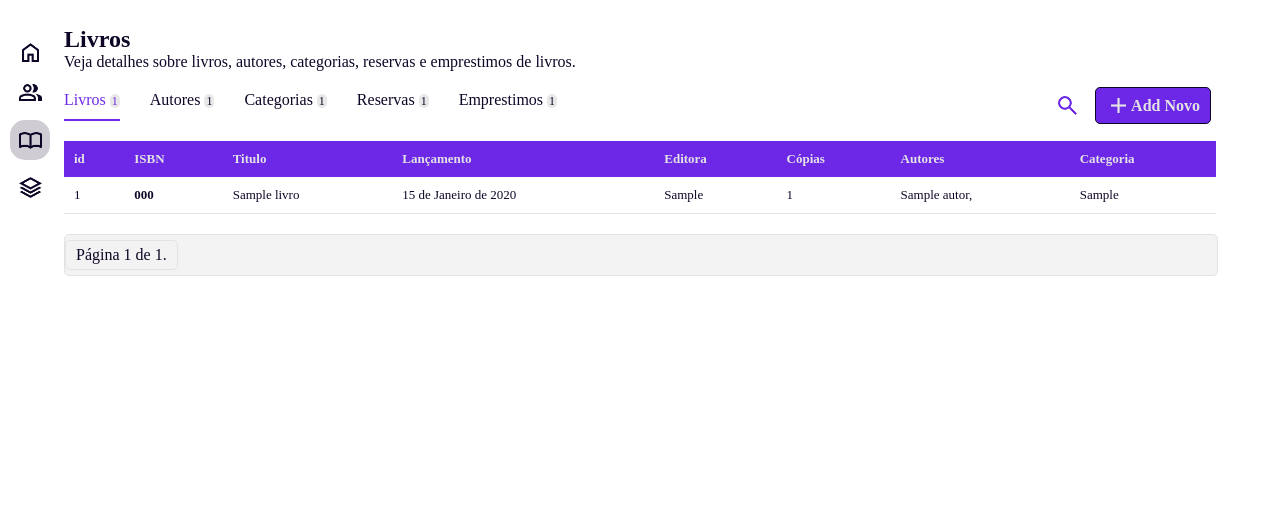
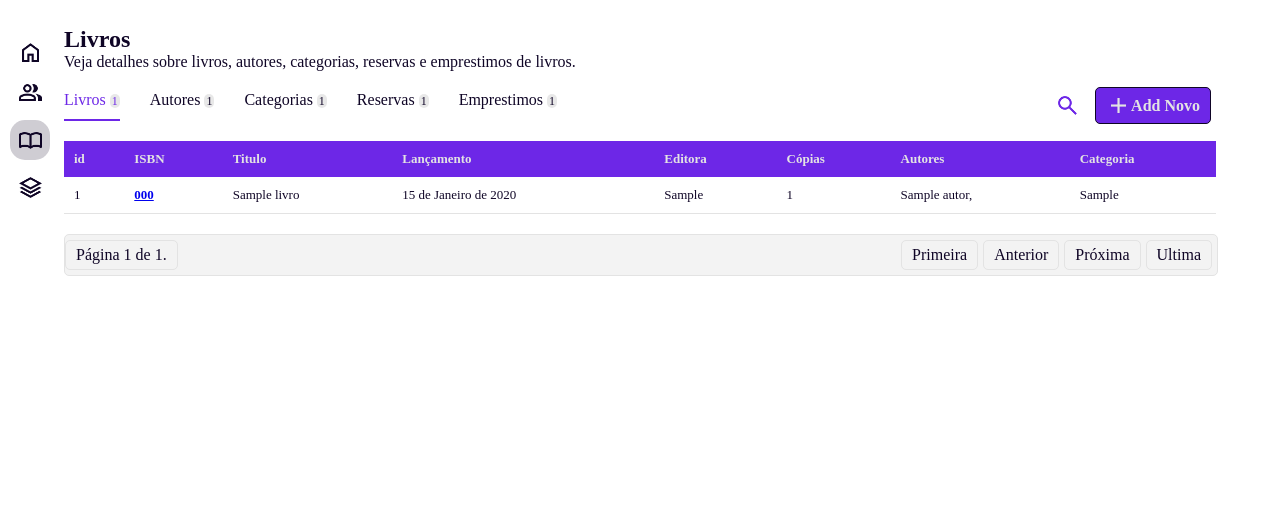
Before and after one commit to leonhardc/biblioteca, a Django app: page /administrador/livros/ in a window 1280 px wide. Shown: the part 60-570 px from the top of the page. Run offline with Django 5.2, Linux system fonts and the light colour scheme; tables that the repository leaves empty hold one stand-in row (values such as "Sample post"); some web fonts are replaced.

Commit message:
Update no template de livros

```diff
--- a/administrador/urls.py
+++ b/administrador/urls.py
@@ -28,10 +28,10 @@ urlpatterns = [
     path('atualizar-livro/<int:lid>/', views.atualizar_informacoes_livro, name='atualizar_livro'),
     path('deletar-livro/<int:lid>/', views.deletar_livro, name='deletar_livro'),
     ## Urls Autor
-    path('criar-livro/', views.criar_livro, name='criar_livro'),
-    path('informacoes-livro/<int:lid>/', views.informacoes_livro, name='informacoes_livro'),
-    path('atualizar-livro/<int:lid>/', views.atualizar_informacoes_livro, name='atualizar_livro'),
-    path('deletar-livro/<int:lid>/', views.deletar_livro, name='deletar_livro'),
+    path('criar-autor/', views.criar_autor, name='criar_autor'),
+    path('informacoes-autor/<int:aid>/', views.informacoes_autor, name='informacoes_autor'),
+    path('atualizar-autor/<int:aid>/', views.atualizar_informacoes_autor, name='atualizar_autor'),
+    path('deletar-autor/<int:aid>/', views.deletar_autor, name='deletar_autor'),
     ## Urls Categoria
     path('criar-categoria/', views.criar_categoria, name='criar_categoria'),
     path('informacoes-categoria/<int:cid>/', views.informacoes_categoria, name='informacoes_categoria'),
--- a/templates/admin/dashboard_admin_livros.html
+++ b/templates/admin/dashboard_admin_livros.html
@@ -24,6 +24,7 @@
         </div>
     </div>
     <!-- Implementar aqui o conteudo das abas do app livro -->
+    <!-- Livros -->
     <div class="tab-content" id="conteudo-aba-livros">
         {%if livros.livros %}
         <table class="tabela">
@@ -43,7 +44,11 @@
                 {% for livro in livros.livros %}
                 <tr>
                     <td>{{livro.id}}</td>
-                    <td><strong>{{livro.isbn}}</strong></td>
+                    <td><strong>
+                        <a href="{% url 'administrador:informacoes_livro' livro.id %}">
+                            {{livro.isbn}}
+                        </a>
+                    </strong></td>
                     <td>{{livro.titulo}}</td>
                     <td>{{livro.lancamento}}</td>
                     <td>{{livro.editora}}</td>
@@ -57,25 +62,35 @@
         <!-- Paginação de Livros -->
         <div class="pagination">
             <span class="step-links">
-                {% if livros.livros.has_previous %}
-                <a href="?type=livro&page=1">&laquo; Primeira</a>
-                <a href="?type=livro&page={{ livros.livros.previous_page_number }}">Anterior</a>
-                {% endif %}
-
                 <span class="current">
                     Página {{ livros.livros.number }} de {{ livros.livros.paginator.num_pages }}.
                 </span>
 
+                <div class="links-pagination">
+
+                    {% if livros.livros.has_previous %}
+                    <a href="?type=livro&page=1">Primeira</a>
+                    <a href="?type=livro&page={{ livros.livros.previous_page_number }}">Anterior</a>
+                    {% else %}
+                    <span>Primeira</span>
+                    <span>Anterior</span>
+                    {% endif %}
+
                     {% if livros.livros.has_next %}
-                <a href="?type=livro&page={{ livros.livros.next_page_number }}">Proxima</a>
-                <a href="?type=livro&page={{ livros.livros.paginator.num_pages }}">Ultima &raquo;</a>
+                    <a href="?type=livro&page={{ livros.livros.next_page_number }}">Próxima</a>
+                    <a href="?type=livro&page={{ livros.livros.paginator.num_pages }}">Ultima</a>
+                    {% else %}
+                    <span>Próxima</span>
+                    <span>Ultima</span>
                     {% endif %}
+                </div>
             </span>
         </div>
         {%endif%}
     </div>
+    <!-- Autores -->
     <div class="tab-content" id="conteudo-aba-autores" style="display: none;">
-        {%if livros.livros %}
+        {%if livros.autores %}
         <table class="tabela">
             <thead>
                 <tr>
@@ -89,7 +104,11 @@
                 {% for autor in livros.autores %}
                 <tr>
                     <td>{{autor.id}}</td>
-                    <td><strong>{{autor.nome}}</strong></td>
+                    <td><strong>
+                        <a href="{% url 'administrador:informacoes_autor' autor.id %}">
+                            {{autor.nome}}
+                        </a>
+                    </strong></td>
                     <td>{{autor.cpf}}</td>
                     <td>{{autor.nacionalidade}}</td>
                 </tr>
@@ -99,25 +118,33 @@
         <!-- Paginação de Autores -->
         <div class="pagination">
             <span class="step-links">
-                {% if livros.autores.has_previous %}
-                <a href="?type=autor&page=1">&laquo; Primeira</a>
-                <a href="?type=autor&page={{ livros.autores.previous_page_number }}">Anterior</a>
-                {% endif %}
-
                 <span class="current">
                     Página {{ livros.autores.number }} de {{ livros.autores.paginator.num_pages }}.
                 </span>
 
+                <div class="links-pagination">
+                    {% if livros.autores.has_previous %}
+                    <a href="?type=autor&page=1">Primeira</a>
+                    <a href="?type=autor&page={{ livros.autores.previous_page_number }}">Anterior</a>
+                    {% else %}
+                    <span>Primeira</span>
+                    <span>Anterior</span>
+                    {% endif %}
                     {% if livros.autores.has_next %}
                     <a href="?type=autor&page={{ livros.autores.next_page_number }}">Proxima</a>
-                <a href="?type=autor&page={{ livros.autores.paginator.num_pages }}">Ultima &raquo;</a>
+                    <a href="?type=autor&page={{ livros.autores.paginator.num_pages }}">Ultima</a>
+                    {% else %}
+                    <span>Próxima</span>
+                    <span>Ultima</span>
                     {% endif %}
+                </div>
             </span>
         </div>
         {%endif%}
     </div>
+    <!-- Categorias -->
     <div class="tab-content" id="conteudo-aba-categorias" style="display: none;">
-        {%if livros.livros %}
+        {%if livros.categorias %}
         <table class="tabela">
             <thead>
                 <tr>
@@ -130,7 +157,11 @@
                 {% for categoria in livros.categorias %}
                 <tr>
                     <td>{{categoria.id}}</td>
-                    <td><strong>{{categoria.categoria}}</strong></td>
+                    <td><strong>
+                        <a href="{% url 'administrador:informacoes_categoria' categoria.id %}">
+                            {{categoria.categoria}}
+                        </a>
+                    </strong></td>
                     <td>{{categoria.categoria}}</td>
                 </tr>
                 {% endfor %}
@@ -139,23 +170,30 @@
         <!-- Paginação de Categorias -->
         <div class="pagination">
             <span class="step-links">
-                {% if livros.categorias.has_previous %}
-                <a href="?type=categoria&page=1">&laquo; Primeira</a>
-                <a href="?type=categoria&page={{ livros.categorias.previous_page_number }}">Anterior</a>
-                {% endif %}
-
                 <span class="current">
                     Página {{ livros.categorias.number }} de {{ livros.categorias.paginator.num_pages }}.
                 </span>
-
+                <div class="links-pagination">
+                    {% if livros.categorias.has_previous %}
+                        <a href="?type=categoria&page=1">Primeira</a>
+                        <a href="?type=categoria&page={{ livros.categorias.previous_page_number }}">Anterior</a>
+                    {% else %}
+                        <span>Primeira</span>
+                        <span>Anterior</span>
+                    {% endif %}
                     {% if livros.categorias.has_next %}
                         <a href="?type=categoria&page={{ livros.categorias.next_page_number }}">Proxima</a>
-                <a href="?type=categoria&page={{ livros.categorias.paginator.num_pages }}">Ultima &raquo;</a>
+                        <a href="?type=categoria&page={{ livros.categorias.paginator.num_pages }}">Ultima</a>
+                    {% else %}
+                        <span>Próxima</span>
+                        <span>Ultima</span>
                     {% endif %}
+                </div>
             </span>
         </div>
         {%endif%}
     </div>
+    <!-- Reservas -->
     <div class="tab-content" id="conteudo-aba-reservas" style="display: none;">
         {%if livros.reservas %}
         <table class="tabela">
@@ -175,23 +213,30 @@
         <!-- Paginação de Reservas -->
         <div class="pagination">
             <span class="step-links">
-                {% if livros.reservas.has_previous %}
-                <a href="?type=reserva&page=1">&laquo; Primeira</a>
-                <a href="?type=reserva&page={{ livros.reservas.previous_page_number }}">Anterior</a>
-                {% endif %}
-
                 <span class="current">
                     Página {{ livros.reservas.number }} de {{ livros.reservas.paginator.num_pages }}.
                 </span>
-
+                <div class="links-pagination">
+                    {% if livros.reservas.has_previous %}
+                        <a href="?type=reserva&page=1">Primeira</a>
+                        <a href="?type=reserva&page={{ livros.reservas.previous_page_number }}">Anterior</a>
+                    {% else %}
+                        <span>Primeira</span>
+                        <span>Anterior</span>
+                    {% endif %}
                     {% if livros.reservas.has_next %}
                         <a href="?type=reserva&page={{ livros.reservas.next_page_number }}">Proxima</a>
-                <a href="?type=reserva&page={{ livros.reservas.paginator.num_pages }}">Ultima &raquo;</a>
+                        <a href="?type=reserva&page={{ livros.reservas.paginator.num_pages }}">Ultima</a>
+                    {% else %}
+                        <span>Próxima</span>
+                        <span>Ultima</span>
                     {% endif %}
+                </div>
             </span>
         </div>
         {%endif%}
     </div>
+    <!-- Emprestimos -->
     <div class="tab-content" id="conteudo-aba-emprestimos" style="display: none;">
         {%if livros.emprestimos %}
         <table class="tabela">
@@ -211,19 +256,26 @@
         <!-- Paginação de Emprestimos -->
         <div class="pagination">
             <span class="step-links">
-                {% if livros.emprestimos.has_previous %}
-                <a href="?type=emprestimo&page=1">&laquo; Primeira</a>
-                <a href="?type=emprestimo&page={{ livros.emprestimos.previous_page_number }}">Anterior</a>
-                {% endif %}
-
                 <span class="current">
                     Página {{ livros.emprestimos.number }} de {{ livros.emprestimos.paginator.num_pages }}.
                 </span>
+                <div class="links-pagination">
+                    {% if livros.emprestimos.has_previous %}
+                    <a href="?type=emprestimo&page=1">Primeira</a>
+                    <a href="?type=emprestimo&page={{ livros.emprestimos.previous_page_number }}">Anterior</a>
+                    {% else %}
+                    <span>Primeira</span>
+                    <span>Anterior</span>
+                    {% endif %}
+                    {% if livros.emprestimos.has_next %}
+                    <a href="?type=emprestimo&page={{ livros.emprestimos.next_page_number }}">Próxima</a>
+                    <a href="?type=emprestimo&page={{ livros.emprestimos.paginator.num_pages }}">Ultima</a>
+                    {% else %}
+                    <span>Próxima</span>
+                    <span>Ultima</span>
+                    {% endif %}
+                </div>
 
-                {% if livros.emprestimos.has_next %}
-                <a href="?type=emprestimo&page={{ livros.emprestimos.next_page_number }}">Proxima</a>
-                <a href="?type=emprestimo&page={{ livros.emprestimos.paginator.num_pages }}">Ultima &raquo;</a>
-                {% endif %}
             </span>
         </div>
         {%endif%}
```
Lines whose indentation alone changed are shown as unchanged.
